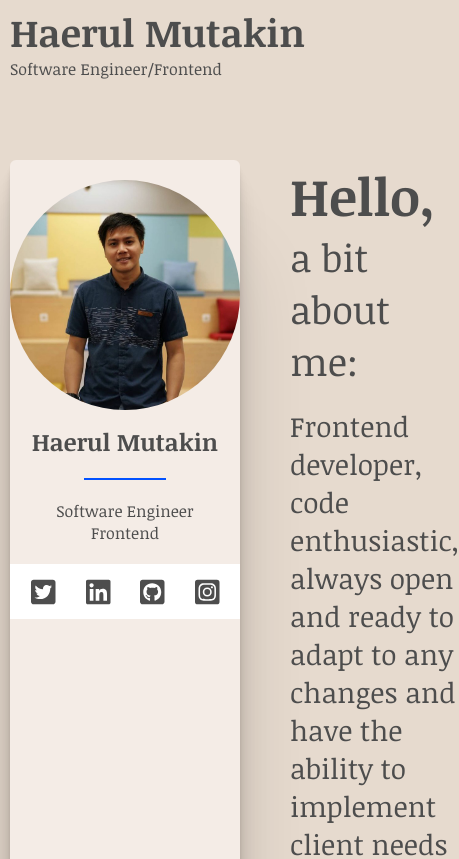
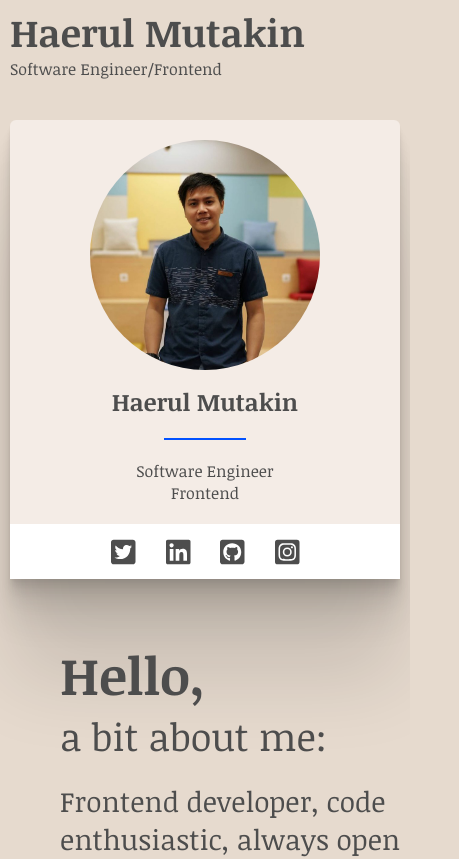
Before and after one commit to haerulmutakin/resume, a React (Create React App) app: page / in a window 390 px wide. Shown: the top 859 px of the page, 459 px wide, since content can reach past the window. Built offline with nearby package versions, Linux system fonts and the light colour scheme.

Commit message:
responsive home page

```diff
--- a/src/components/pages/home/Home.scss
+++ b/src/components/pages/home/Home.scss
@@ -61,3 +61,18 @@
         margin-top: 20px;
     }
 }
+
+@media screen and (max-width: 576px) {
+    .home-container {
+        flex-direction: column;
+        margin-top: 40px;
+    }
+
+    .profile-container {
+        width: 100%;
+    }
+
+    .bio-container {
+        margin-top: 60px;
+    }
+}
```
